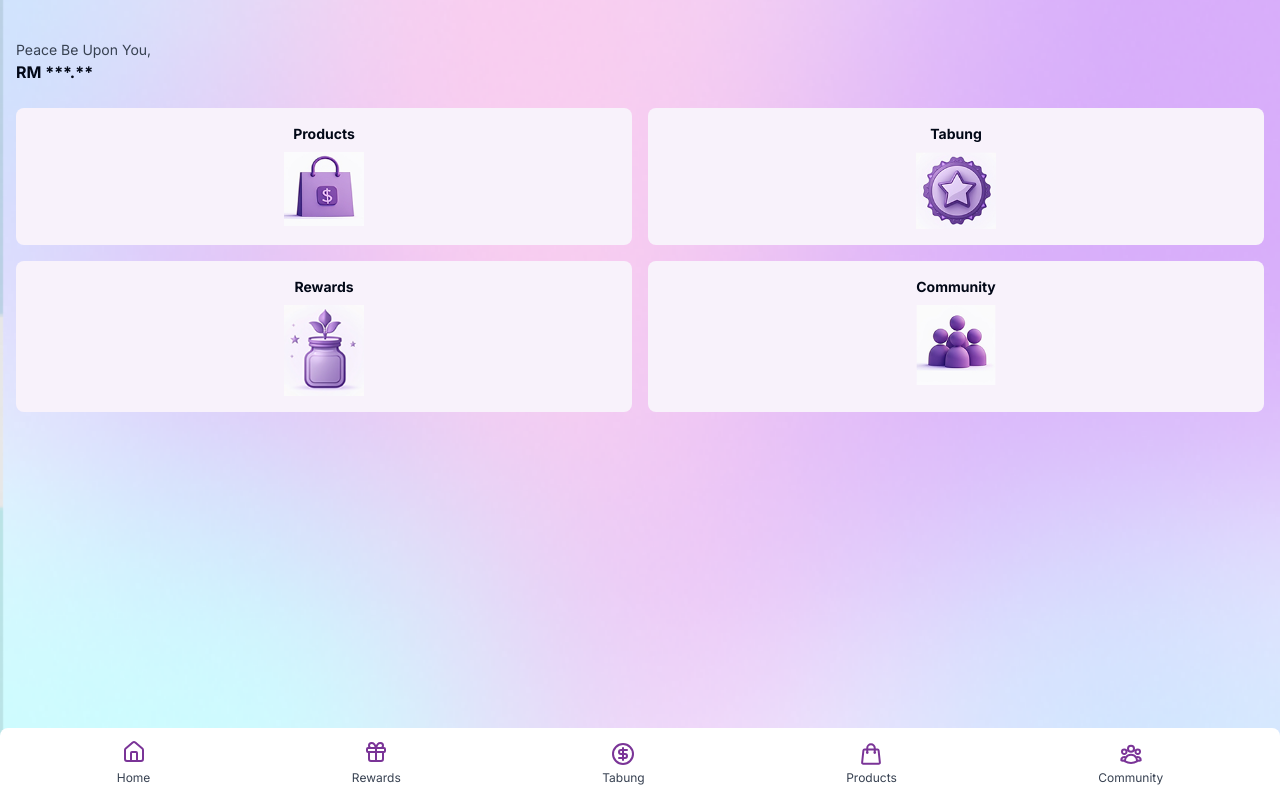
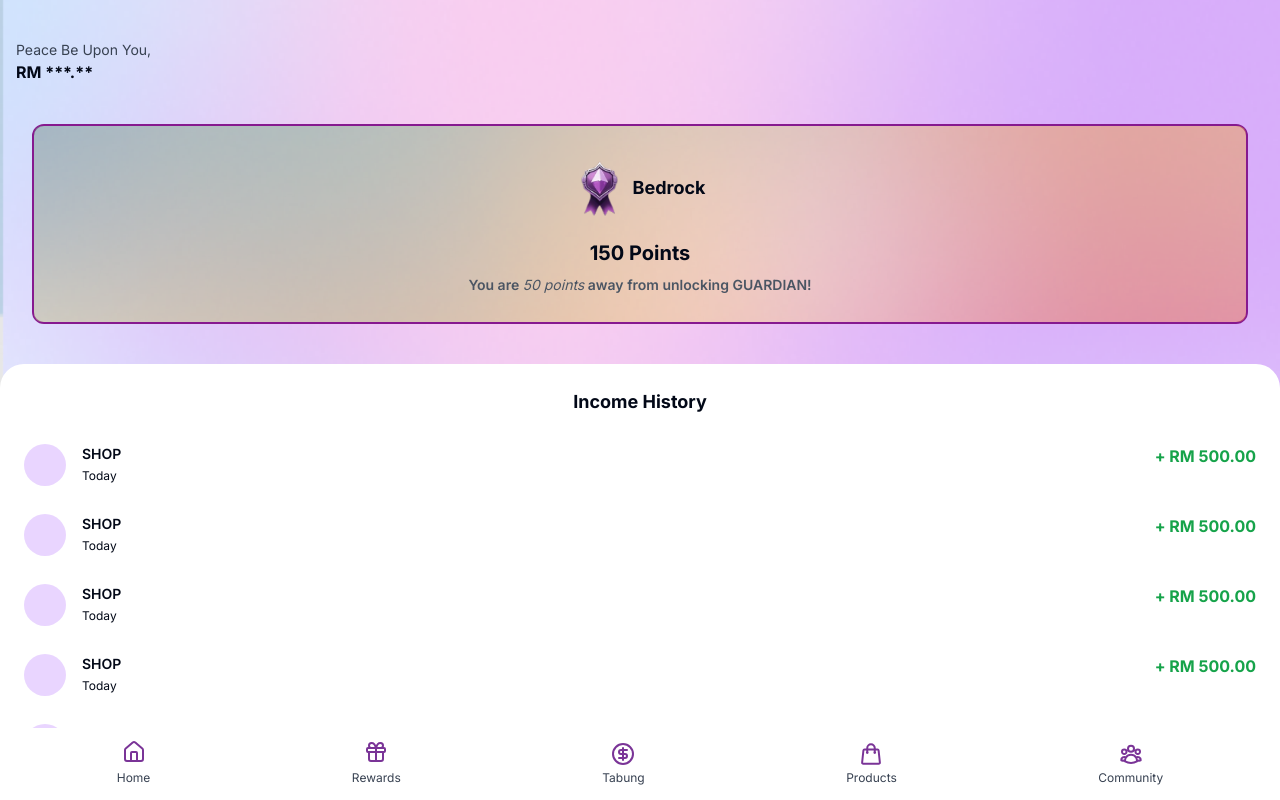
Before and after one commit to asrafamran/hacktive-demo, a Next.js app: page /p/home in a window 1280 px wide. Built offline with nearby package versions, Linux system fonts and the light colour scheme.

Commit message:
FEAT: homepage

```diff
--- a/src/app/p/home/page.tsx
+++ b/src/app/p/home/page.tsx
@@ -8,6 +8,8 @@ import tabung from "@/public/tabung.png";
 import community from "@/public/community.png";
 
 import Image from "next/image";
+
+import LevelBadgeCard from "@/components/LevelBadgeCard"
 
 
 const Products = [
@@ -52,7 +54,8 @@ export default function Home() {
 
 
   return (
-    <div className="overflow-scroll py-10 px-4">
+    <div className="overflow-scroll py-10">
+      <div className="px-4">
         <div>
           {/* <Bell /> */}
         </div>
@@ -62,19 +65,29 @@ export default function Home() {
         </div>
 
 
-      {/* Products */}
-      <div className="grid grid-cols-2 gap-4 pt-6">
-        {
-          Products.map((product, index) => (
-            <div key={index} className="bg-[#F8F2FB] rounded-lg p-4">
-              <div className="flex flex-col gap-2 items-center">
-                <p className="text-sm font-bold">{product.name}</p>
-                <Image src={product.image} alt={product.name} className="max-w-[80px] " />
+        <LevelBadgeCard />
       </div>
+
+      <div className="flex flex-col gap-7 bg-white rounded-3xl p-6">
+        <p className="font-bold text-lg text-center">Income History</p>
+        <div className="flex flex-row gap-4 justify-between">
+          <div className="w-[42px] h-[42px] bg-purple-200 rounded-full"></div>
+          <div className="flex flex-col gap-1 flex-grow">
+            <p className="text-sm font-semibold uppercase">Shop</p>
+            <p className="text-xs font-semithin">Today</p>
           </div>
-          ))
-        }
-
+          <p className="font-bold text-green-600">+ RM 500.00</p>
+        </div>
+      {Array.from({ length: 10 }).map((_, index) => (
+        <div key={index} className="flex flex-row gap-4 justify-between">
+          <div className="w-[42px] h-[42px] bg-purple-200 rounded-full"></div>
+          <div className="flex flex-col gap-1 flex-grow">
+            <p className="text-sm font-semibold uppercase">Shop</p>
+            <p className="text-xs font-semithin">Today</p>
+          </div>
+          <p className="font-bold text-green-600">+ RM 500.00</p>
+        </div>
+      ))}
       </div>
 
     </div>
--- /dev/null
+++ b/src/components/LevelBadgeCard.tsx
@@ -0,0 +1,69 @@
+"use client"
+
+import { useState, useEffect } from "react";
+
+import B1 from "@/public/ranking/B1.png";
+import background from "@/public/background_1.png";
+
+import Image from "next/image";
+
+
+
+export default function LevelBadgeCard({
+  children,
+}: Readonly<{
+  children?: React.ReactNode;
+}>) {
+
+  const [userName, setUserName] = useState("");
+
+
+  useEffect(() => {
+    // Get user data from localStorage
+    const userData = localStorage.getItem('userData')
+    if (userData) {
+      const { fullName } = JSON.parse(userData)
+      const firstName = fullName.split(' ')[0]
+      setUserName(firstName)
+    }
+
+    return () => {
+    }
+  }, [])
+
+
+
+  return (
+    <div className="overflow-scroll py-10 px-4">
+      <div
+        className="flex flex-col justify-center items-center relative h-[200px] border-2 border-fuchsia-800 rounded-xl p-4"
+      >
+        {/* Background overlay with reduced opacity */}
+        <div
+          style={{
+            backgroundImage: `url(${background.src})`,
+            backgroundSize: "cover",
+            backgroundPosition: "center",
+            opacity: 0.5,
+          }}
+          className="absolute inset-0 rounded-lg"
+        />
+
+        {/* Content */}
+        <div className="flex items-center gap-2 relative z-10">
+          <Image src={B1} alt="B1" className="max-w-[50px] w-auto h-auto" />
+          <p className="font-bold text-lg">Bedrock</p>
+        </div>
+        <p className="text-xl font-bold pt-4 relative z-10">150 Points</p>
+        <p className="text-center text-sm max-w-[70%] text-gray-600 font-semibold pt-2 relative z-10">
+          You are <span className="italic font-normal">50 points</span> away from
+          unlocking GUARDIAN!
+        </p>
+
+        {/* optional children slot */}
+        {children}
+
+      </div>
+    </div>
+  );
+}
```
Lines whose indentation alone changed are shown as unchanged.
